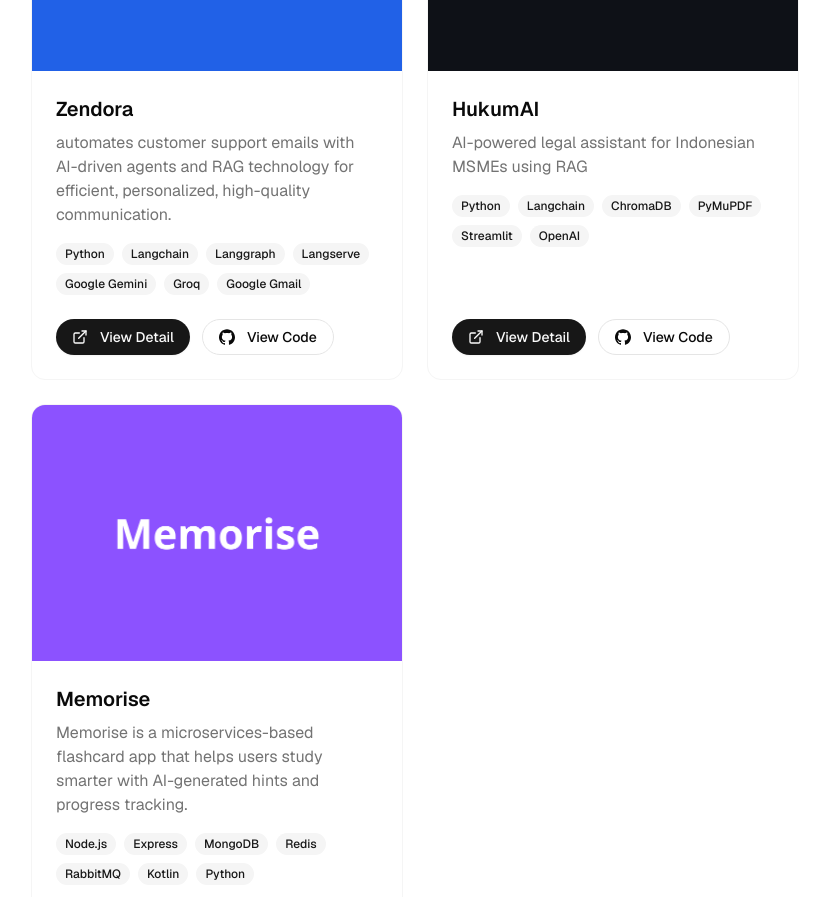
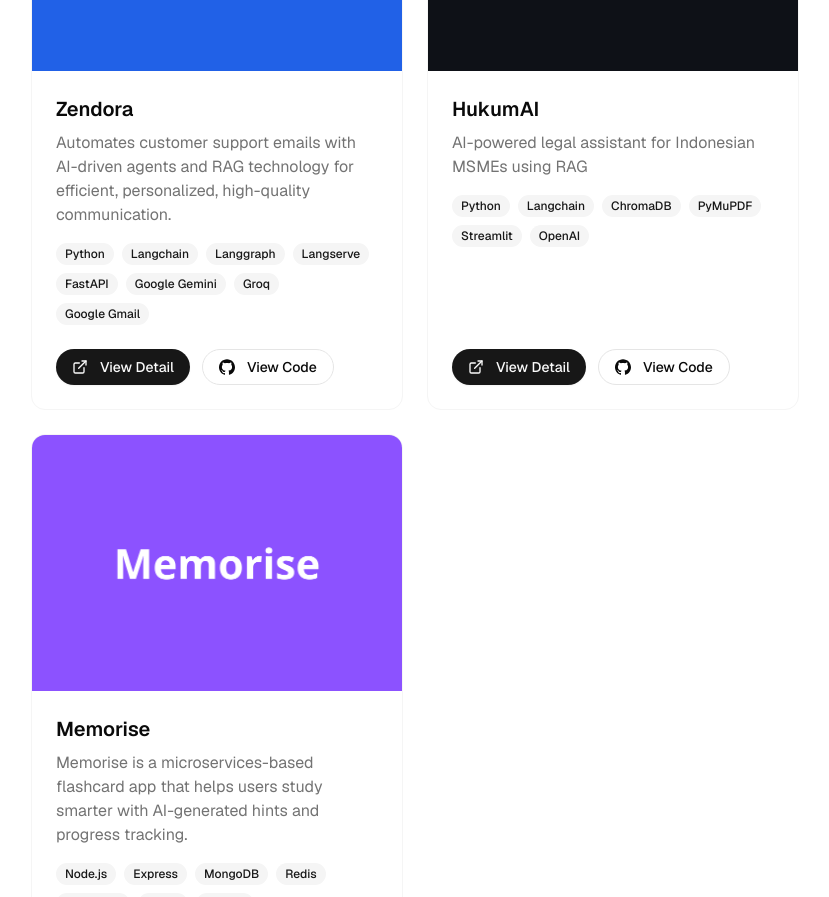
Before and after one commit to nicopranama/portfolio-nicopranama, a Next.js app: page / in a window 1280 px wide. Shown: the part 3280-4177 px from the top of the page, without its empty margins (225-1054 px from the left). Built offline with nearby package versions, Linux system fonts and the light colour scheme.

Commit message:
chore(projects): add new project and update cv

```diff
--- a/components/projects.tsx
+++ b/components/projects.tsx
@@ -98,9 +98,9 @@
     {
       title: "Zendora",
       description:
-        "automates customer support emails with AI-driven agents and RAG technology for efficient, personalized, high-quality communication.",
+        "Automates customer support emails with AI-driven agents and RAG technology for efficient, personalized, high-quality communication.",
       image: "/Zendora.png",
-      technologies: ["Python", "Langchain", "Langgraph", "Langserve", "Google Gemini", "Groq", "Google Gmail"],
+      technologies: ["Python", "Langchain", "Langgraph", "Langserve", "FastAPI","Google Gemini", "Groq", "Google Gmail"],
       viewDetail: "https://www.notion.so/Zendora-27cd47ac9ea28125b466dbad79f4dda8?source=copy_link",
       githubUrl: "https://github.com/nicopranama/zendora",
     },
```
Also changed, not shown: 1 other file (tests, documents, lock files or other folders).
